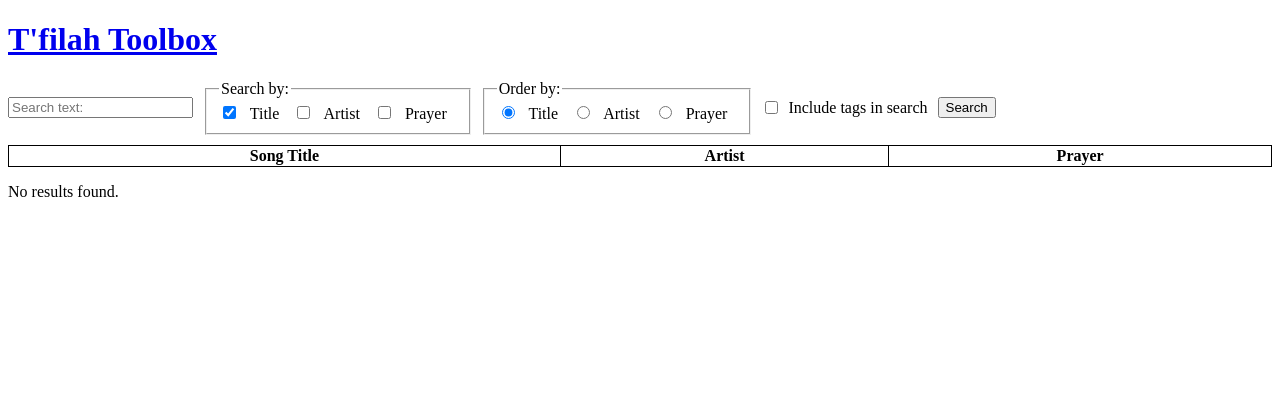
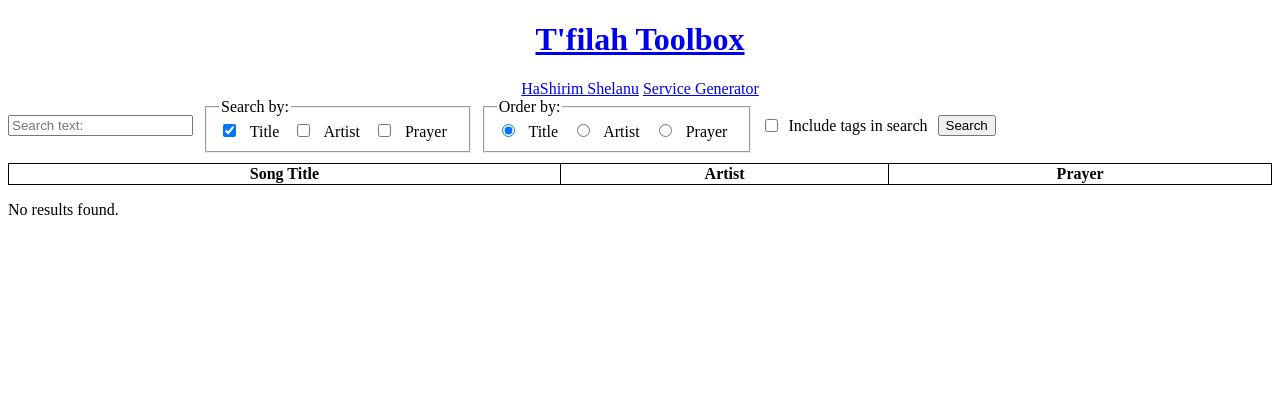
Before and after one commit to AceAttorneyMaster111/tfilah-toolbox, a Django app: page /hashirim_shelanu/ in a window 1280 px wide. Shown: the top 420 px of the page. Run offline with Django 3.2, Linux system fonts and the light colour scheme; data that the repository does not hold is empty; parts of the project's set-up code (start-up, migrations or seed data) failed here and were passed over.

Commit message:
Added nav

```diff
--- a/service_generator/templates/service_generator/landing.html
+++ b/service_generator/templates/service_generator/landing.html
@@ -4,6 +4,7 @@
     <head>
         <meta charset="utf-8">
         <title>T'filah Toolbox | Service Generator</title>
+        <link rel="stylesheet" type="text/css" href="{% static 'tfilah_toolbox/style.css' %}">
     </head>
     <body>
         {% include "tfilah_toolbox/header.html" %}
--- a/tfilah_toolbox/static/tfilah_toolbox/style.css
+++ b/tfilah_toolbox/static/tfilah_toolbox/style.css
@@ -7,9 +7,9 @@ footer {
     padding-left: 10px;
 }
 
-/* header {
-
-} */
+header {
+    text-align: center;
+}
 
 main {
     margin-bottom: 75px;
--- a/tfilah_toolbox/templates/tfilah_toolbox/header.html
+++ b/tfilah_toolbox/templates/tfilah_toolbox/header.html
@@ -1,3 +1,7 @@
 <header>
     <h1><a href="/">T'filah Toolbox</a></h1>
+    <nav>
+        <a href="/">HaShirim Shelanu</a>
+        <a href="/service_generator">Service Generator</a>
+    </nav>
 </header>
```
Also changed, not shown: service_generator/templates/service_generator/beginservice.html (added, +16 -0 lines).
